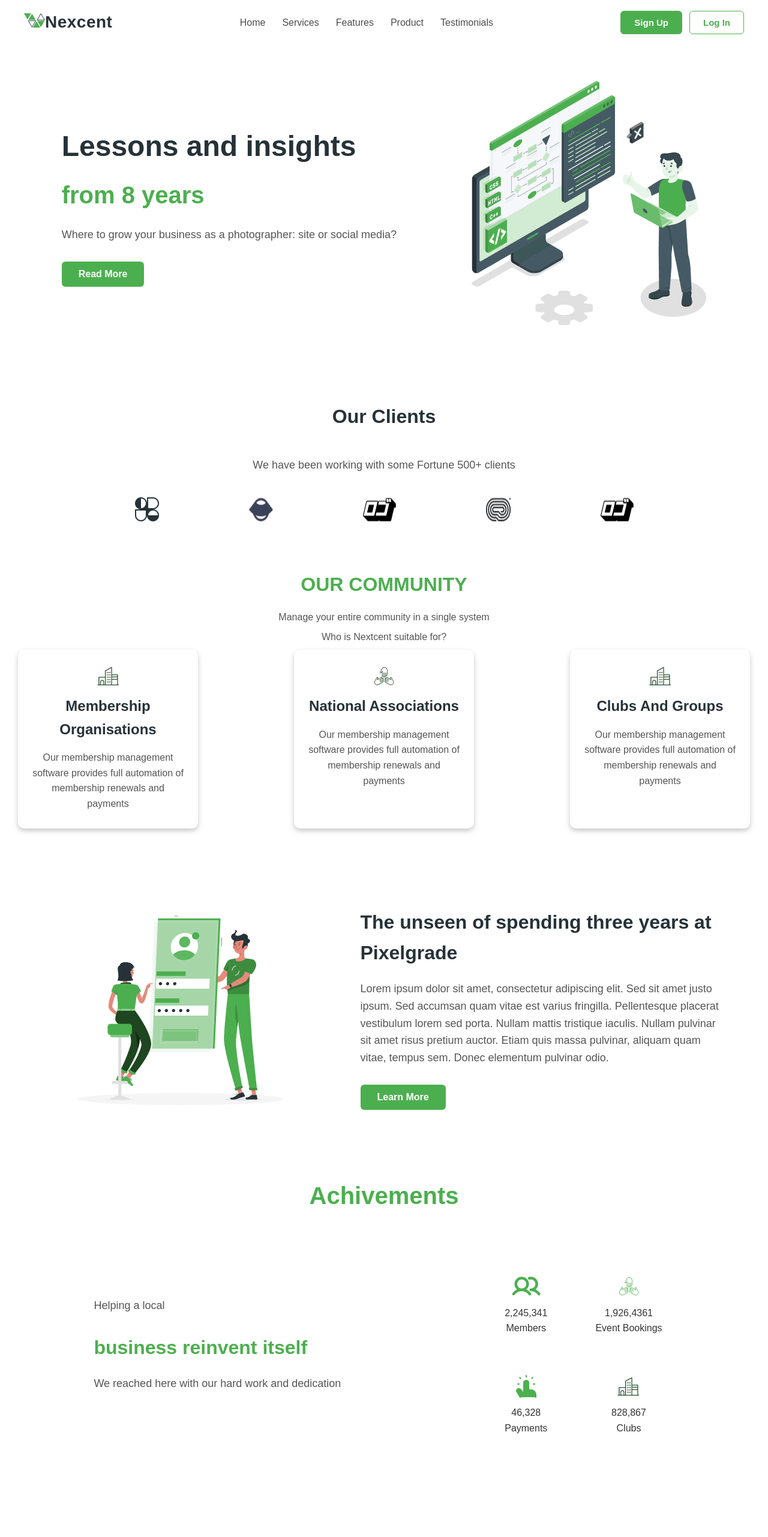
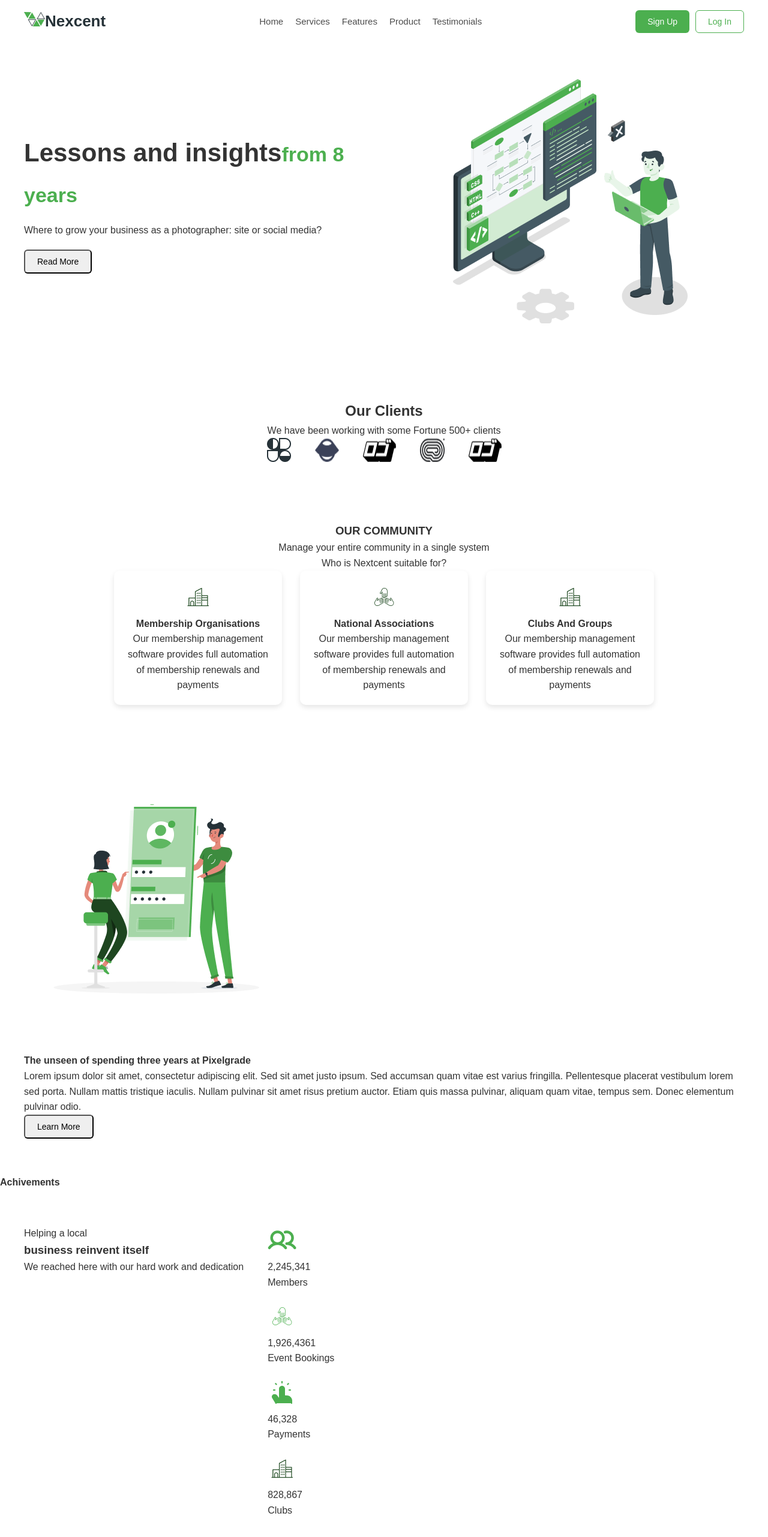
Before and after one commit to MirzaKhalilUlRehman/Nexcent-App, a React (Vite) app in the folder Nexcent App/: page / in a window 1280 px wide. Shown: the top 2562 px of the page at 60% size. Before the commit the page ends 2474 px from the top, so only its background shows below. Built offline with nearby package versions, Linux system fonts and the light colour scheme.

Commit message:
Make the whole code responsive

```diff
--- a/Nexcent App/src/App.css
+++ b/Nexcent App/src/App.css
@@ -14,7 +14,7 @@ body{
 .container{
     max-width: 1200px;
     margin: 0 auto;
-    padding: 18px 30px;
+    padding: 18px 20px;
 }
 
 .header{
@@ -22,40 +22,34 @@ body{
     justify-content: space-between;
     align-items: center;
     padding: 15px 0;
+    flex-wrap: wrap;
 }
 
-.header .logo{
-    font-size: 28px;
+.logo{
+    font-size: 26px;
     font-weight: 700;
     color: #263238;
     text-decoration: none;
-    letter-spacing: 0.5px;
-    transition: 0.3s ease;
 }
 
-.header .logo:hover{
+.nav-links{
+    display: flex;
+    gap: 20px;
+    flex-wrap: wrap;
+}
+
+.nav-links a{
+    color: #4d4d4d;
+    text-decoration: none;
+    font-size: 15px;
+    position: relative;
+}
+
+.nav-links a:hover{
     color: #4caf4f;
 }
 
-.header .nav-links{
-    display: flex;
-    gap: 28px;
-}
-
-.header .nav-links a{
-    color: #4d4d4d;
-    text-decoration: none;
-    font-size: 16px;
-    font-weight: 500;
-    transition: 0.3s ease;
-    position: relative;
-}
-
-.header .nav-links a:hover{
-    color: #4caf4f;
-}
-
-.header .nav-links a::after{
+.nav-links a::after{
     content: "";
     position: absolute;
     width: 0;
@@ -63,296 +57,158 @@ body{
     background: #4caf4f;
     left: 0;
     bottom: -5px;
-    transition: 0.3s ease;
+    transition: 0.3s;
 }
 
-.header .nav-links a:hover::after{
+.nav-links a:hover::after{
     width: 100%;
 }
 
 .btns{
     display: flex;
-    gap: 12px;
+    gap: 10px;
+    flex-wrap: wrap;
 }
 
-.btns .btn{
-    padding: 10px 22px;
+.btn{
+    padding: 10px 20px;
     border-radius: 6px;
+    font-size: 14px;
     cursor: pointer;
-    font-size: 15px;
-    font-weight: 600;
-    transition: 0.3s ease;
 }
 
-.btns .login-btn{
-    background-color: transparent;
+.login-btn{
+    border: 1px solid #4caf4f;
     color: #4caf4f;
-    border: 1px solid #4caf4f;
+    background: transparent;
 }
 
-.btns .login-btn:hover{
-    background-color: #4caf4f;
+.signup-btn{
+    background: #4caf4f;
     color: white;
-}
-
-.btns .signup-btn{
-    background-color: #4caf4f;
-    color: white;
-    border: 1px solid #4caf4f;
-}
-
-.btns .signup-btn:hover{
-    background-color: white;
-    color: #4caf4f;
-    border-color: #3d9d40;
+    border: none;
 }
 
 .Hero-Section{
     display: flex;
     align-items: center;
-    justify-content: space-around;
+    justify-content: space-between;
+    gap: 40px;
     padding: 60px 0;
+    flex-wrap: wrap;
 }
 
 .Hero-Section-Text{
-    max-width: 600px;
+    flex: 1;
+    min-width: 280px;
 }
 
 .Hero-Section-Text h1{
-    font-size: 48px;
-    font-weight: 700;
-    color: #263238;
+    font-size: 42px;
+    margin-bottom: 15px;
+}
+
+.Hero-Section-Text h1 span{
+    color: #4caf4f;
+    font-size: 34px;
+}
+
+.Hero-Section-Text p{
     margin-bottom: 20px;
 }
 
-.Hero-Section-Text h1 span{
-    display: block;
-    font-size: 40px;
-    color: #4caf4f;
-    margin-top: 10px;
-}
-
-.Hero-Section-Text p{
-    font-size: 18px;
-    color: #555;
-    margin-bottom: 30px;
-}
-
-.Hero-Section-Text .btn{
-    padding: 12px 28px;
-    border-radius: 6px;
-    font-size: 16px;
-    font-weight: 600;
-    background-color: #4caf4f;
-    color: white;
-    border: none;
-    cursor: pointer;
-    transition: 0.3s ease;
-}
-
-.Hero-Section-Text .btn:hover{
-    background-color: #3d9d40;
+.Hero-Section-Image{
+    flex: 1;
+    text-align: center;
 }
 
 .Hero-Section-Image img{
     max-width: 100%;
-    height: auto;
-    border-radius: 10px;
 }
 
 .clint-section{
+    text-align: center;
     padding: 60px 0;
-    display: flex;
-    flex-direction: column;
-    align-items: center;
-}
-
-.clint-section h2{
-    text-align: center;
-    font-size: 32px;
-    font-weight: 700;
-    color: #263238;
-    margin-bottom: 40px;
-}
-
-.clint-section-text{
-    max-width: 800px;
-    text-align: center;
-    font-size: 18px;
-    color: #555;
-    margin-bottom: 40px;
 }
 
 .clint-section-img{
     display: flex;
     justify-content: center;
-    gap: 150px;
+    gap: 40px;
     flex-wrap: wrap;
 }
 
 .Community_Section{
-    padding: 20px 0;
-}
-
-.Community_Section h3{
     text-align: center;
-    font-size: 32px;
-    font-weight: 700;
-    color: #4caf4f;
-    margin-bottom: 15px;
-}
-
-.Community_Section p{
-    text-align: center;
-    font-size: 16px;
-    color: #555;
-    margin-bottom: 8px;
+    padding: 40px 0;
 }
 
 .Community_Section_Cards{
     display: flex;
+    gap: 30px;
+    flex-wrap: wrap;
     justify-content: center;
-    gap: 160px;
-    flex-wrap: wrap;
 }
 
-.Community_Section_Cards .card{
-    background-color: white;
+.card{
+    width: 280px;
+    padding: 20px;
     border-radius: 10px;
-    padding: 20px;
-    width: 300px;
-    text-align: center;
-    box-shadow: 0 4px 8px rgba(0, 0, 0, 0.219);
-    transition: 0.3s ease;
-}
-
-.Community_Section_Cards .card:hover{
-    box-shadow: 0 8px 16px rgba(0,0,0,0.2);
-}
-
-.Community_Section_Cards .card h4{
-    font-size: 24px;
-    font-weight: 600;
-    color: #263238;
-    margin-bottom: 15px;
-}
-
-.Community_Section_Cards .card p{
-    font-size: 16px;
-    color: #555;
+    box-shadow: 0 4px 8px rgba(0,0,0,0.1);
 }
 
 .connection-section{
+    display: flex;
+    gap: 40px;
+    flex-wrap: wrap;
+    align-items: center;
     padding: 60px 0;
-    display: flex;
-    align-items: center;
-    justify-content: space-around;
 }
 
-.connection-section .connection-text{
-    max-width: 600px;
+.achivement-section{
+    display: flex;
+    gap: 40px;
+    flex-wrap: wrap;
+    padding: 60px 0;
 }
 
-.connection-section .connection-text h4{
-    font-size: 32px;
-    font-weight: 700;
-    color: #263238;
-    margin-bottom: 20px;
+.achivements{
+    display: grid;
+    grid-template-columns: repeat(auto-fit, minmax(150px,1fr));
+    gap: 20px;
 }
 
-.connection-section .connection-text p{
-    font-size: 18px;
-    color: #555;
-    margin-bottom: 30px;
+@media (max-width: 992px){
+    .Hero-Section{
+        flex-direction: column;
+        text-align: center;
+    }
+
+    .connection-section,
+    .achivement-section{
+        flex-direction: column;
+        text-align: center;
+    }
 }
 
-.connection-section .connection-text .btn{
-    padding: 12px 28px;
-    border-radius: 6px;
-    font-size: 16px;
-    font-weight: 600;
-    background-color: #4caf4f;
-    color: white;
-    border: none;
-    cursor: pointer;
-    transition: 0.3s ease;
-}
-
-@media (max-width: 768px){
-    .header{
-        flex-direction: column;
-        gap: 18px;
+@media (max-width: 600px){
+    .logo{
+        font-size: 22px;
     }
 
-    .header .nav-links{
-        flex-wrap: wrap;
+    .Hero-Section-Text h1{
+        font-size: 28px;
+    }
+
+    .Hero-Section-Text h1 span{
+        font-size: 22px;
+    }
+
+    .nav-links{
         justify-content: center;
-        gap: 15px;
     }
 
     .btns{
         justify-content: center;
-        flex-wrap: wrap;
-    }
-
-    .Hero-Section{
-        flex-direction: column;
-        text-align: center;
-        gap: 30px;
-    }
-
-    .Hero-Section-Text h1{
-        font-size: 32px;
-    }
-
-    .Hero-Section-Text h1 span{
-        font-size: 18px;
-    }
-
-    .Community_Section_Cards{
-        flex-direction: column;
-        align-items: center;
     }
 }
-.achivement-section{
-    padding: 60px 0;
-    display: flex;
-    align-items: center;
-    justify-content: space-around;
-}
-.achivement-section .achivement-text{
-    max-width: 600px;
-}
-.achivement-section .achivement-text h3{
-    font-size: 32px;
-    font-weight: 700;
-    color: #4caf4f;
-    margin-bottom: 20px;
-}
-.achivement-section .achivement-text p{
-    font-size: 18px;
-    color: #555;
-    margin-bottom: 30px;
-}
-.achivement-section .achivements{
-    display: grid;
-    grid-template-columns: 1fr 1fr;
-    gap: 20px;
-}
-.achivement-section .achivements .achivement-card{
-    background-color: white;
-    border-radius: 10px;
-    padding: 20px;
-    text-align: center;
-    transition: 0.3s ease;
-}
-.achivement-section .achivements .achivement-card:hover{
-    box-shadow: 0 8px 16px rgba(0,0,0,0.2);
-}
-.achivement-heading{
-    font-size: 40px;
-    font-weight: 600;
-    color: #4caf4f;
-    margin-bottom: 15px;
-    text-align: center;
-}
```
